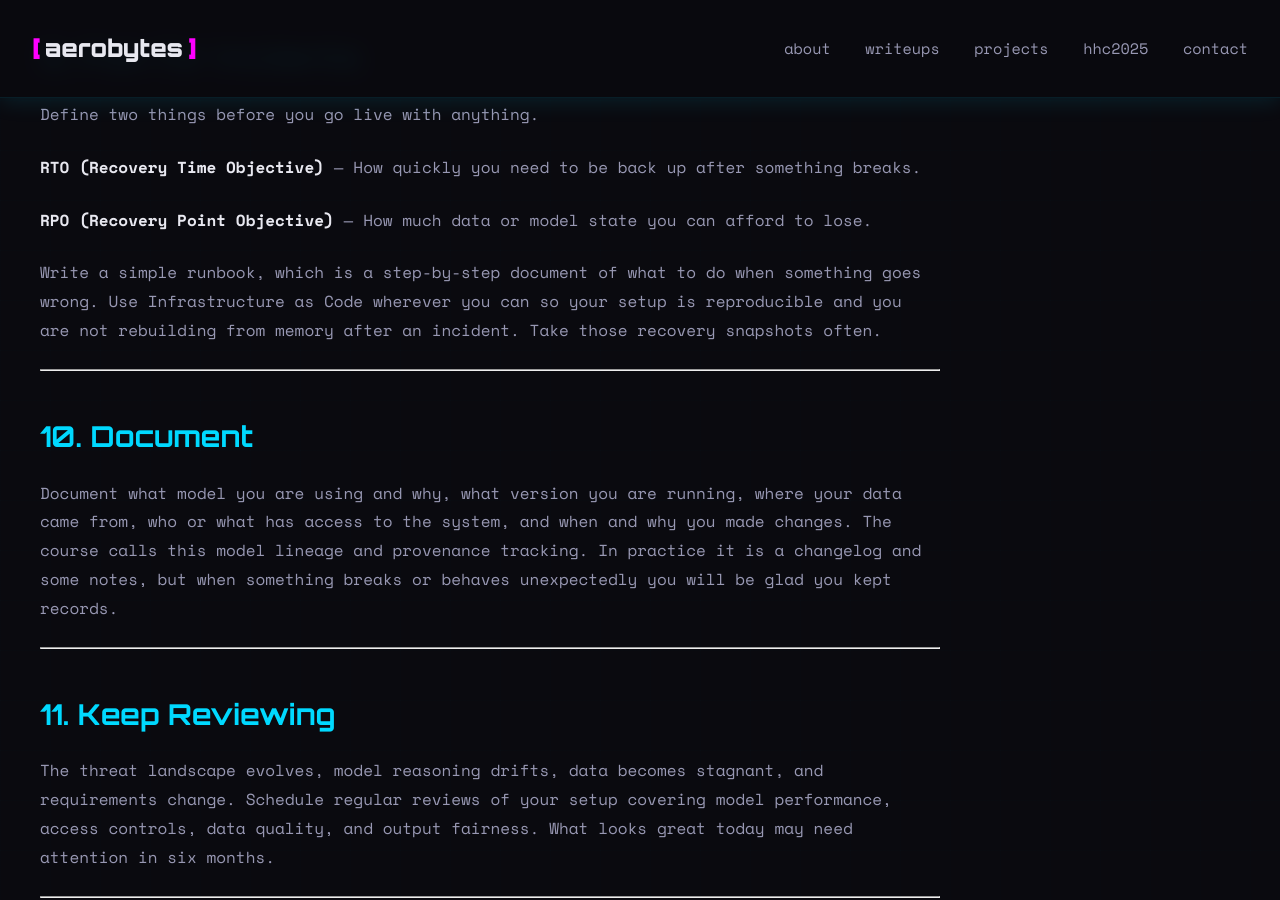
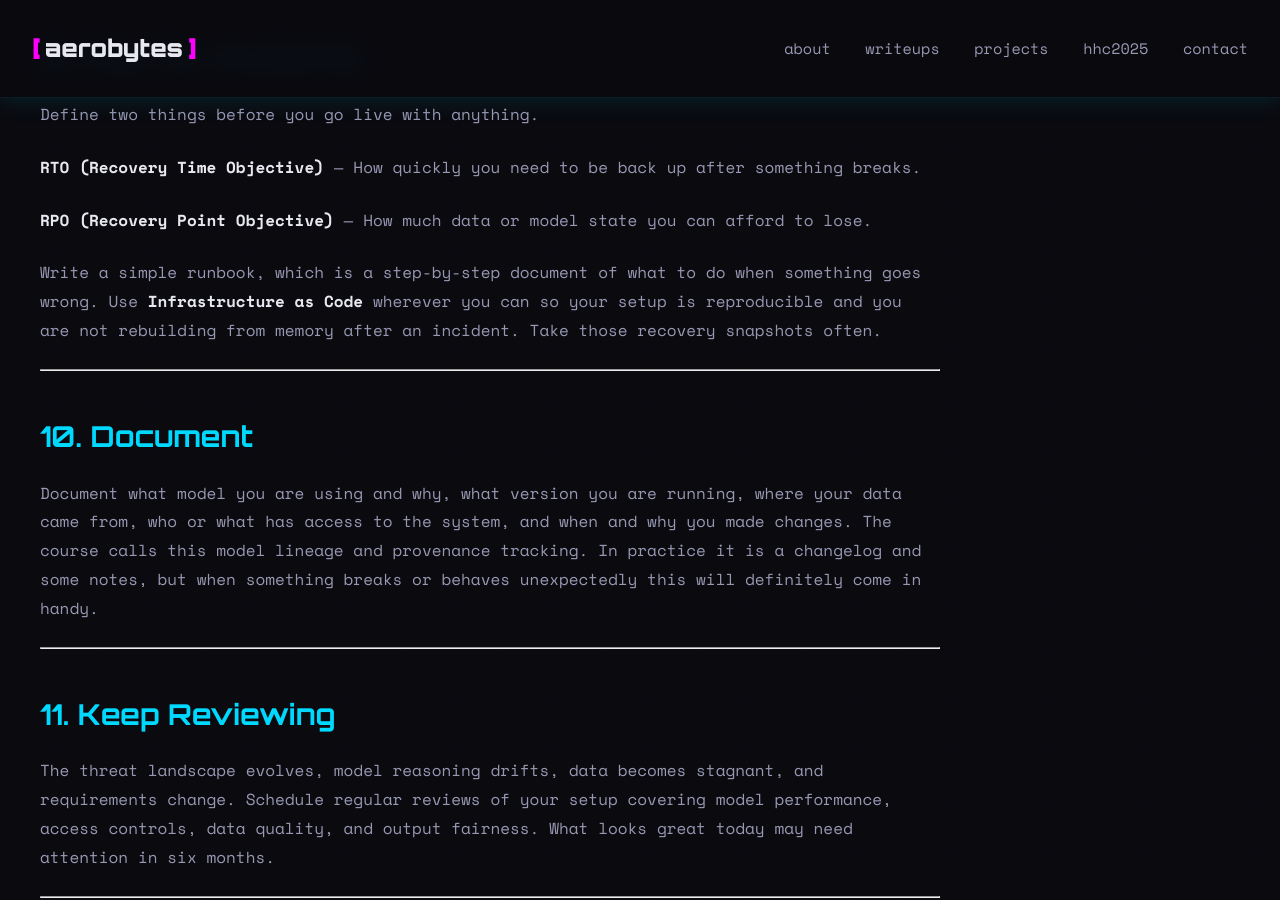
Before and after one commit to Aeronique/aerobytes-site, a Jekyll site: the page built from _posts/2026-03-30-homelab-ai-playbook.md, in a window 1280 px wide and 900 px high, scrolled down 4981 px. Built offline with Jekyll 4.4.1, drawn with Linux system fonts in a browser that asks for light colours; some of the changed text lies outside the part shown.

Commit message:
Update 2026-03-30-homelab-ai-playbook.md

```diff
--- a/_posts/2026-03-30-homelab-ai-playbook.md
+++ b/_posts/2026-03-30-homelab-ai-playbook.md
@@ -18,7 +18,7 @@
 
 Before anything else, **ask yourself if you actually need AI to solve this problem**.
 
-The course makes this point early. A lot of time gets wasted building machine learning solutions for problems that a simpler tool or even a user-controlled setting would handle better. Scope your problem carefully. Define what you want the system to do, who will use it, and what could go wrong if it behaves unexpectedly. This is called problem framing, and it is the foundation of the Responsible AI Lifecycle.
+The course makes this point early. A lot of time gets wasted building machine learning solutions for problems that a simpler tool or even a user-controlled setting would handle better. Scope your problem carefully. Define what you want the system to do, who will use it, and what could go wrong if it behaves unexpectedly. This is called **problem framing**, and it is the foundation of the **Responsible AI Lifecycle**.
 
 ---
 
@@ -126,13 +126,13 @@
 
 **RPO (Recovery Point Objective)** — How much data or model state you can afford to lose.
 
-Write a simple runbook, which is a step-by-step document of what to do when something goes wrong. Use Infrastructure as Code wherever you can so your setup is reproducible and you are not rebuilding from memory after an incident. Take those recovery snapshots often.
+Write a simple runbook, which is a step-by-step document of what to do when something goes wrong. Use **Infrastructure as Code** wherever you can so your setup is reproducible and you are not rebuilding from memory after an incident. Take those recovery snapshots often.
 
 ---
 
 ## 10. Document
 
-Document what model you are using and why, what version you are running, where your data came from, who or what has access to the system, and when and why you made changes. The course calls this model lineage and provenance tracking. In practice it is a changelog and some notes, but when something breaks or behaves unexpectedly you will be glad you kept records.
+Document what model you are using and why, what version you are running, where your data came from, who or what has access to the system, and when and why you made changes. The course calls this model lineage and provenance tracking. In practice it is a changelog and some notes, but when something breaks or behaves unexpectedly this will definitely come in handy.
 
 ---
 
```
Also changed, not shown: other parts of _posts/2026-03-30-homelab-ai-playbook.md (+1 -1 lines).
